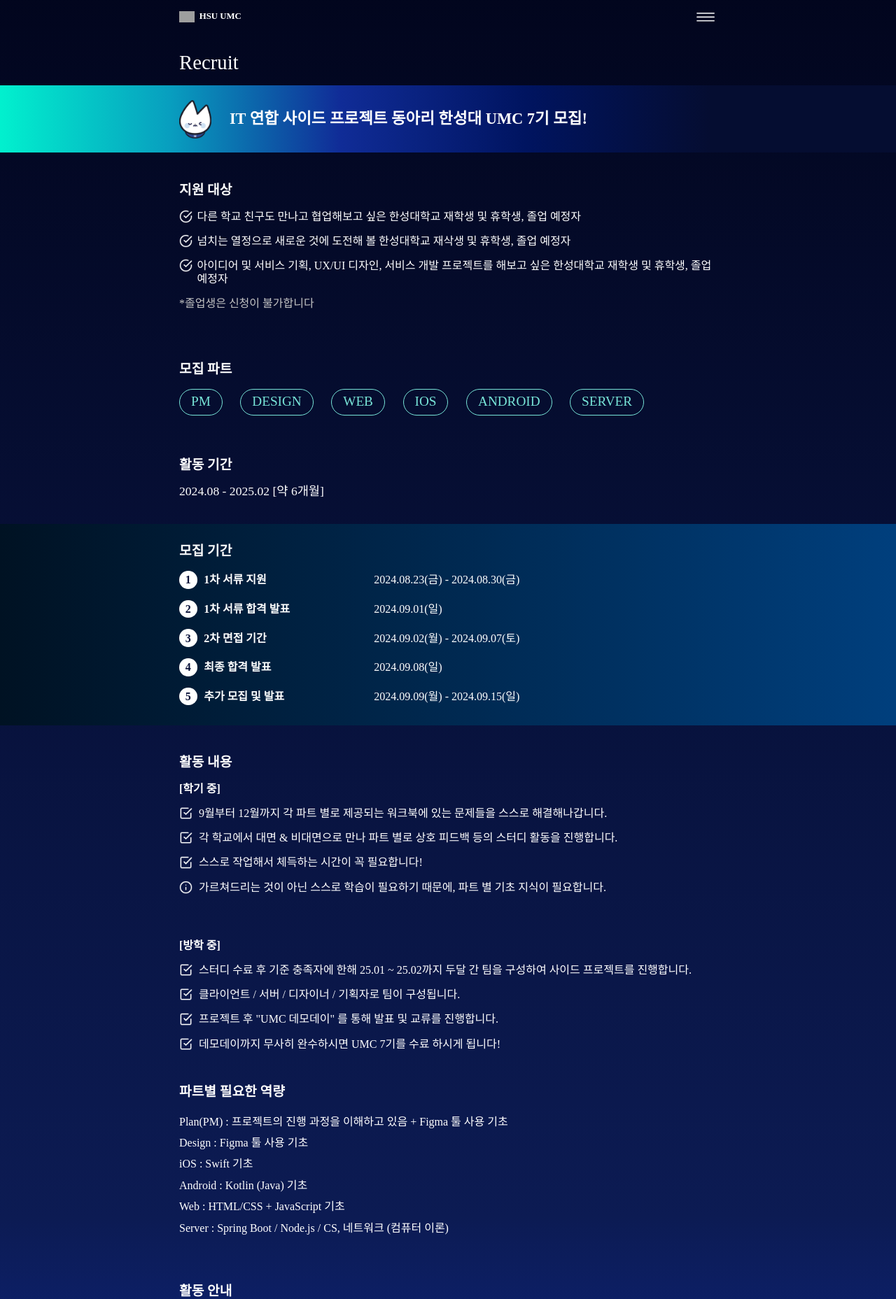
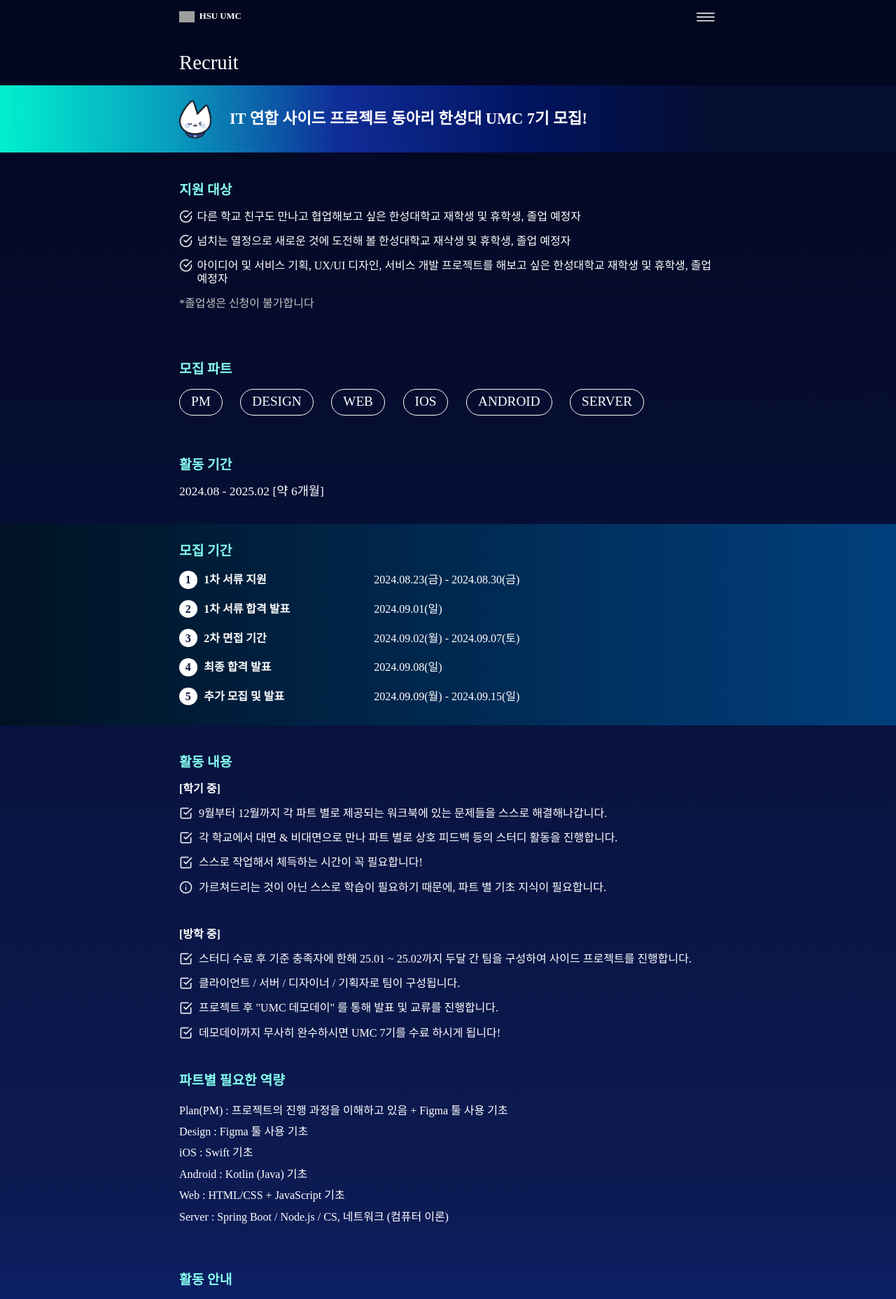
Before and after one commit to 7th-UMC/FE, a React (Vite) app: page /recruit in a window 1280 px wide. Shown: the top 1857 px of the page at 70% size. Built offline with nearby package versions, Linux system fonts and the light colour scheme; grey boxes are pictures that could not be loaded; a web font is replaced by a local one.

Commit message:
💄 recruit_타이틀 색상 변경, 지원버튼 hover

```diff
--- a/src/components/Recruit/ActiveDate/ActiveDate.jsx
+++ b/src/components/Recruit/ActiveDate/ActiveDate.jsx
@@ -19,7 +19,7 @@ const ActiveP = styled.p`
     font-size: 2.4rem;
     font-weight: 700;
     line-height: 2.864rem;
-    color: ${colors.white};
+    color: ${colors.recruitColor6};
 
     @media screen and (max-width: 430px) {
         font-size: 1.8rem;
--- a/src/components/Recruit/Competency/Competency.jsx
+++ b/src/components/Recruit/Competency/Competency.jsx
@@ -16,7 +16,7 @@ const CompetencyP = styled.p`
     font-size: 2.4rem;
     font-weight: 700;
     line-height: 2.864rem;
-    color: ${colors.white};
+    color: ${colors.recruitColor6};
 
     @media screen and (max-width: 430px) {
         font-size: 1.8rem;
--- a/src/components/Recruit/Content/Content.jsx
+++ b/src/components/Recruit/Content/Content.jsx
@@ -17,7 +17,7 @@ const ContentP = styled.p`
     font-size: 2.4rem;
     font-weight: 700;
     line-height: 2.864rem;
-    color: ${colors.white};
+    color: ${colors.recruitColor6};
 
     @media screen and (max-width: 430px) {
         font-size: 1.8rem;
--- a/src/components/Recruit/Content/Vacation/list-vacation.jsx
+++ b/src/components/Recruit/Content/Vacation/list-vacation.jsx
@@ -4,10 +4,10 @@ import ItemVacation from "./item-vacation";
 
 const ListContainer = styled.div`
     width: 100%;
-    margin-top: 8rem;
+    margin-top: 6rem;
 
     @media screen and (max-width: 430px) {
-        margin-top: 4rem;
+        margin-top: 2rem;
     }
 `
 
--- a/src/components/Recruit/Information/Information.jsx
+++ b/src/components/Recruit/Information/Information.jsx
@@ -16,7 +16,7 @@ const InformationP = styled.p`
     font-size: 2.4rem;
     font-weight: 700;
     line-height: 2.864rem;
-    color: ${colors.white};
+    color: ${colors.recruitColor6};
 
     @media screen and (max-width: 430px) {
         font-size: 1.8rem;
--- a/src/components/Recruit/Part/Part.jsx
+++ b/src/components/Recruit/Part/Part.jsx
@@ -16,7 +16,7 @@ const PartP = styled.p`
     font-size: 2.4rem;
     font-weight: 700;
     line-height: 2.864rem;
-    color: ${colors.white};
+    color: ${colors.recruitColor6};
 
     @media screen and (max-width: 430px) {
         font-size: 1.8rem;
--- a/src/components/Recruit/Part/item-part.jsx
+++ b/src/components/Recruit/Part/item-part.jsx
@@ -3,7 +3,7 @@ import colors from "../../../styles/colors";
 
 const ItemContainer = styled.div`
     padding: 0.8rem 2rem;
-    border: 0.1rem solid ${colors.recruitColor2};
+    border: 0.1rem solid ${colors.white};
     border-radius: 50rem;
     display: flex;
     justify-content: center;
@@ -12,7 +12,7 @@ const ItemContainer = styled.div`
     font-size: 2.4rem;
     font-weight: 500;
     line-height: 2.864rem;
-    color: ${colors.recruitColor2};
+    color: ${colors.white};
 
     @media screen and (max-width: 430px) {
         font-size: 1.2rem;
--- a/src/components/Recruit/People/People.jsx
+++ b/src/components/Recruit/People/People.jsx
@@ -16,7 +16,7 @@ const PeopleP = styled.p`
     font-size: 2.4rem;
     font-weight: 700;
     line-height: 2.864rem;
-    color: ${colors.white};
+    color: ${colors.recruitColor6};
 
     @media screen and (max-width: 430px) {
         font-size: 1.8rem;
--- a/src/components/Recruit/RecruitDate/RecruitDate.jsx
+++ b/src/components/Recruit/RecruitDate/RecruitDate.jsx
@@ -35,7 +35,7 @@ const InnerP = styled.p`
     font-size: 2.4rem;
     font-weight: 700;
     line-height: 2.864rem;
-    color: ${colors.white};
+    color: ${colors.recruitColor6};
 
     @media screen and (max-width: 430px) {
         font-size: 2rem;
--- a/src/components/Recruit/SNS/SNS.jsx
+++ b/src/components/Recruit/SNS/SNS.jsx
@@ -16,7 +16,7 @@ const SNSP = styled.p`
     font-size: 2.4rem;
     font-weight: 700;
     line-height: 2.864rem;
-    color: ${colors.white};
+    color: ${colors.recruitColor6};
 
     @media screen and (max-width: 430px) {
         font-size: 1.6rem;
--- a/src/pages/Recruit/Recruit.jsx
+++ b/src/pages/Recruit/Recruit.jsx
@@ -54,6 +54,11 @@ const RecruitButton = styled.button`
     margin: 13.898rem 0 8rem 0;
     cursor: pointer;
 
+    &:hover {
+        background-color: ${colors.footerColor};
+        color: ${colors.white};
+    }
+
     @media screen and (max-width: 430px) {
         width: 20rem;
         height: 4.4rem;
--- a/src/styles/colors.js
+++ b/src/styles/colors.js
@@ -30,6 +30,7 @@ const colors = {
     recruitColor3: "#001223",
     recruitColor4: "#003F7D",
     recruitColor5: "#071038",
+    recruitColor6: "#86FFF0",
 
     staffLoginColor: "#E4E4E4",
     staffLoginColor2: "#040B2C",
```
